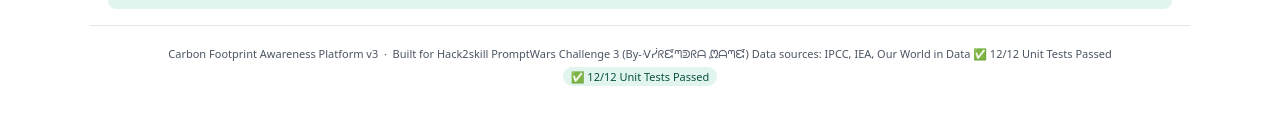
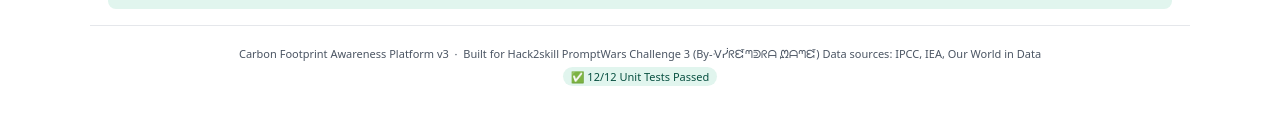
Before and after one commit to virendramane2/Carbon-Footprint-Platform, a plain HTML site: page index.html in a window 1280 px wide. Shown: the part 807-929 px from the top of the page. Drawn offline with nearby package versions, Linux system fonts and the light colour scheme.

Commit message:
Update index.html

```diff
--- a/index.html
+++ b/index.html
@@ -478,7 +478,7 @@ body { background: var(--color-background-primary); color: var(--color-text-prim
 
 <div class="footer">
   <div>Carbon Footprint Awareness Platform v3 &nbsp;&middot;&nbsp; Built for Hack2skill PromptWars Challenge 3 (By-ᐺᓰᖇᘿᘉᕲᖇᗩ ᘻᗩᘉᘿ) Data sources: IPCC, IEA, Our World in Data
-✅ 12/12 Unit Tests Passed</div>
+</div>
   <div><span class="test-pill" id="test-status">Running Engine Tests...</span></div>
 </div>
 
```
